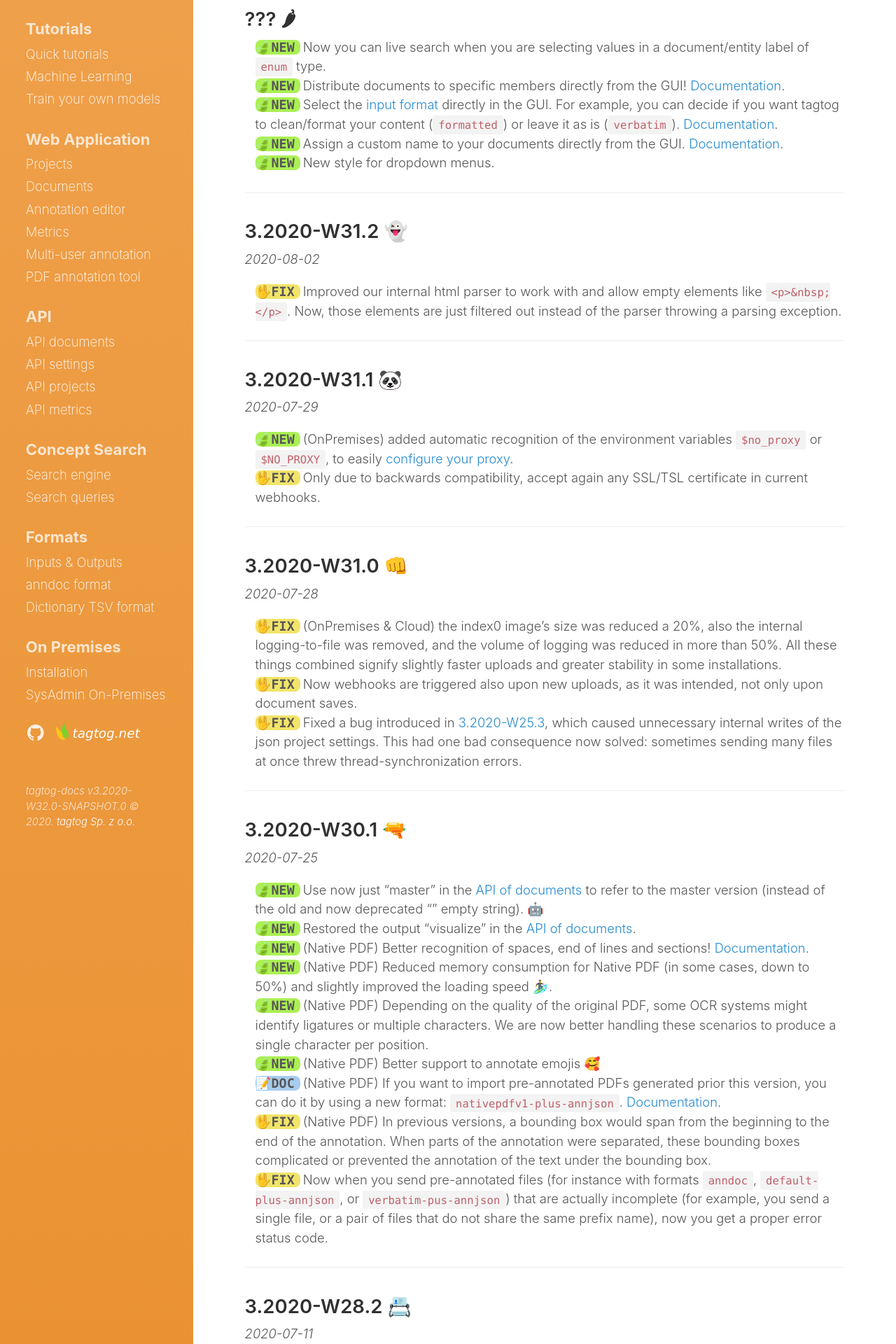
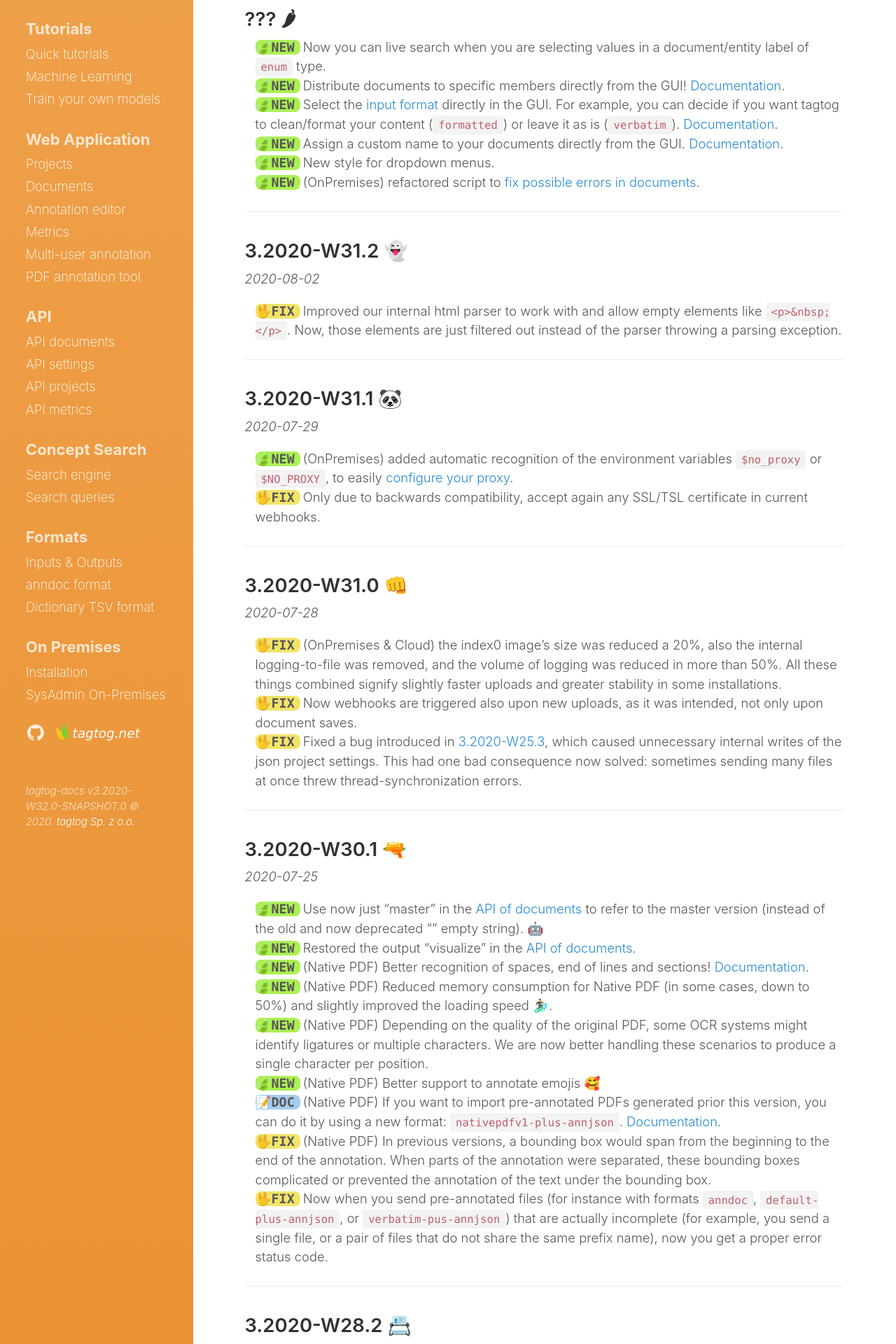
Before and after one commit to tagtogorg/tagtog-doc, a Jekyll site: the page built from updates.md, in a window 1280 px wide. Shown: the part 360-2280 px from the top of the page at 70% size. Built offline with Jekyll 4.4.1, drawn with Linux system fonts in a browser that asks for light colours; nearby versions of some CDN libraries; emoji names are drawn with the system emoji font.

Commit message:
wip updates

```diff
--- a/updates.md
+++ b/updates.md
@@ -22,6 +22,7 @@ notoc: true
   <li class="new"><span markdown="1">Select the <a href="ioformats.html#input-formats">input format</a> directly in the GUI. For example, you can decide if you want tagtog to clean/format your content (<code>formatted</code>) or leave it as is (<code>verbatim</code>). <a href="documents.html#format">Documentation</a>.</span></li>
   <li class="new"><span markdown="1">Assign a custom name to your documents directly from the GUI. <a href="documents.html#define-a-name">Documentation</a>.</span></li>
   <li class="new"><span markdown="1">New style for dropdown menus.</span></li>
+  <li class="new"><span markdown="1">(OnPremises) refactored script to [fix possible errors in documents](on_premises_README.html#problems-with-documents).</span></li>
 </ul>
 
 ---
```
